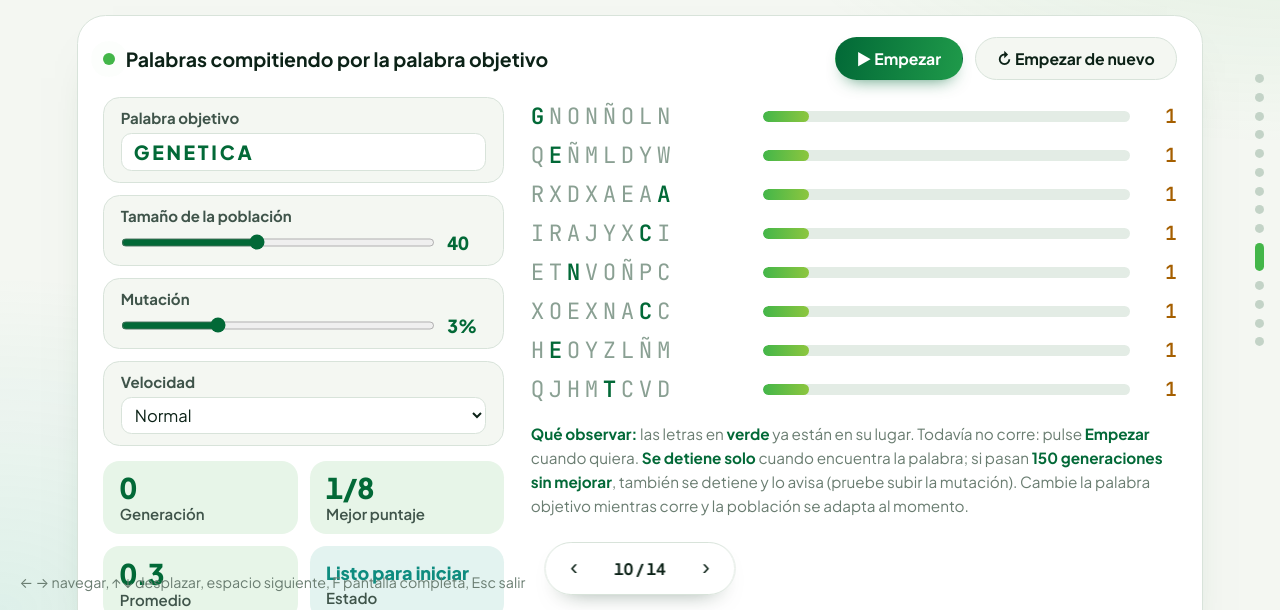
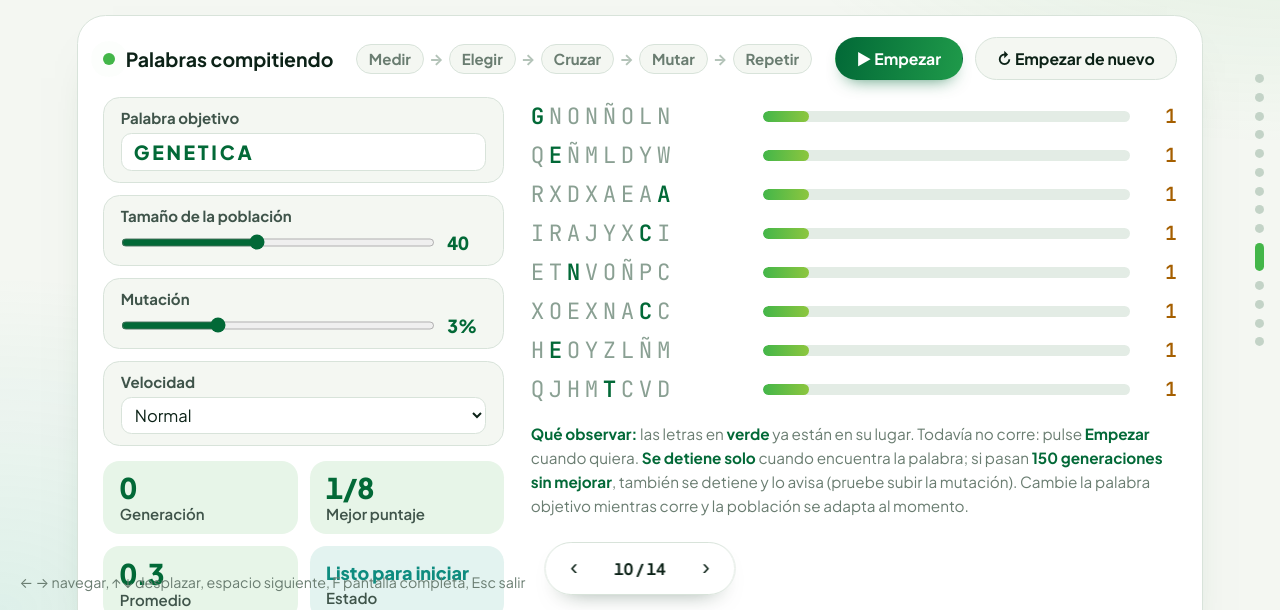
Before and after one commit to JPablo0505/Optimizacion_Algoritmos_Geneticos, a plain HTML site: page index.html in a window 1280 px wide. Both pictures are taken after a click on the button 1259 px from the left and 456 px from the top of the page. Shown: the part 190-800 px from the top of the page. Drawn offline with Linux system fonts and the light colour scheme.

Commit message:
Componente del ciclo (Medir → Elegir → Cruzar → Mutar → Repetir) en las dos demos
Agrega js/ciclo.js, reutilizable, con modos quieto/continuo/paso y las
variables CSS del lenguaje visual común (verde, azul, naranja, morado, gris).

Co-Authored-By: Claude Opus 5.5 <noreply@anthropic.com>

```diff
--- a/css/estilos.css
+++ b/css/estilos.css
@@ -26,6 +26,16 @@
   --g-bg:#e7f5e8;
   --t-bg:#e3f3f0;
   --o-bg:#fff2dc;
+
+  /* lenguaje visual de las demos: el mismo color significa lo mismo en las dos */
+  --c-ok:#026937;      /* verde UdeA: correcto / mejor solución */
+  --c-p1:#1f63d6;      /* azul: viene del padre 1 */
+  --c-p2:#e8700c;      /* naranja: viene del padre 2 */
+  --c-mut:#8b3fe0;     /* morado: mutación */
+  --c-pob:#a3b2a8;     /* gris tenue: el resto de la población */
+  --c-p1-bg:#e4edfc;
+  --c-p2-bg:#fdeedd;
+  --c-mut-bg:#f1e8fc;
 
   --ease:cubic-bezier(.22,.8,.24,1);
   --font:"Plus Jakarta Sans","Segoe UI",system-ui,-apple-system,Roboto,Helvetica,Arial,sans-serif;
@@ -373,6 +383,30 @@ canvas{
 .bar i{display:block;height:100%;background:linear-gradient(90deg,var(--green),var(--lime));border-radius:1rem;transition:width .35s var(--ease)}
 .srow .f{color:var(--amber);font-weight:800;text-align:right;font-size:1.3rem}
 
+/* ---------- panel del ciclo (js/ciclo.js) ---------- */
+.ciclo{display:flex;flex-direction:column;align-items:center;gap:.35rem;min-width:0}
+.ciclo-chips{display:flex;align-items:center;gap:.35rem;flex-wrap:wrap;justify-content:center}
+.ciclo .chip{
+  font-size:1rem;font-weight:700;line-height:1;padding:.42rem .8rem;border-radius:999px;
+  border:1px solid var(--line);background:var(--paper);color:var(--soft);
+  transition:background .3s,color .3s,border-color .3s,box-shadow .3s;
+}
+.ciclo-flecha{color:#b3c3b8;font-weight:800;font-size:1rem}
+.ciclo .chip.on{background:var(--c-ok);border-color:var(--c-ok);color:#fff;box-shadow:0 .5rem 1rem -.6rem rgba(2,105,55,.8)}
+.ciclo .chip-cruzar.on{background:linear-gradient(90deg,var(--c-p1) 50%,var(--c-p2) 50%);border-color:transparent}
+.ciclo .chip-mutar.on{background:var(--c-mut);border-color:var(--c-mut)}
+.ciclo-frase{font-size:1rem;color:var(--ink);font-weight:600;text-align:center;line-height:1.35;max-width:46ch}
+.ciclo-frase:empty{display:none}
+/* modo continuo: una onda suave y estable recorre las etapas */
+.ciclo.continuo .chip{animation:ciclo-onda 3s ease-in-out infinite;animation-delay:calc(var(--k,0) * .6s)}
+@keyframes ciclo-onda{
+  0%,24%,100%{background:var(--paper);color:var(--soft);border-color:var(--line)}
+  7%,17%{background:var(--g-bg);color:var(--green-d);border-color:var(--green)}
+}
+@media (prefers-reduced-motion:reduce){
+  .ciclo.continuo .chip{animation:none;background:var(--g-bg);color:var(--green-d)}
+}
+
 /* =========================================================
    NAVEGACIÓN: barra inferior, puntos laterales, atajos
    ========================================================= */
--- a/index.html
+++ b/index.html
@@ -266,7 +266,8 @@
   </div>
   <div class="demo">
     <div class="demo-head">
-      <div class="demo-title"><span class="dotlive"></span> Palabras compitiendo por la palabra objetivo</div>
+      <div class="demo-title"><span class="dotlive"></span> Palabras compitiendo</div>
+      <div class="ciclo-slot" id="obj-ciclo"></div>
       <div class="ctrls">
         <button class="btn primary" id="obj-play">▶ Empezar</button>
         <button class="btn" id="obj-reset">↻ Empezar de nuevo</button>
@@ -330,7 +331,8 @@
   </div>
   <div class="demo">
     <div class="demo-head">
-      <div class="demo-title"><span class="dotlive"></span> Ruta ganadora: el mejor camino hasta ahora</div>
+      <div class="demo-title"><span class="dotlive"></span> Rutas compitiendo</div>
+      <div class="ciclo-slot" id="via-ciclo"></div>
       <div class="ctrls">
         <button class="btn primary" id="via-play">▶ Empezar</button>
         <button class="btn" id="via-reset">↻ Barrios nuevos</button>
@@ -516,6 +518,7 @@ mejor_ruta, mejor_d = <span class="k">None</span>, <span class="k">None</span>
 </nav>
 <script src="js/navegacion.js"></script>
 <script src="js/animaciones.js"></script>
+<script src="js/ciclo.js"></script>
 <script src="js/ejemplo-palabra.js"></script>
 <script src="js/ejemplo-viajero.js"></script>
 </body>
--- /dev/null
+++ b/js/ciclo.js
@@ -0,0 +1,92 @@
+/* =========================================================
+   ciclo.js — panel del ciclo de un algoritmo genético.
+   Una fila de 5 etapas: Medir → Elegir → Cruzar → Mutar → Repetir
+   que conecta las demos con la diapositiva 4 ("El proceso").
+
+   Uso:
+     var ciclo = Ciclo.crear(contenedor);
+     ciclo.modo("quieto")    → todas las etapas apagadas
+     ciclo.modo("continuo")  → una onda suave y estable recorre las
+                               etapas: "el ciclo está corriendo".
+                               No se sincroniza con cada generación
+                               a propósito: a 9 generaciones por
+                               segundo eso sería un parpadeo molesto.
+     ciclo.modo("paso")      → nada se mueve solo; cada etapa se
+                               ilumina cuando el código la ejecuta:
+     ciclo.marcar("cruzar", "El hijo toma el comienzo de un padre…")
+   ========================================================= */
+(function () {
+  "use strict";
+
+  var ETAPAS = [
+    { id: "medir", txt: "Medir" },
+    { id: "elegir", txt: "Elegir" },
+    { id: "cruzar", txt: "Cruzar" },
+    { id: "mutar", txt: "Mutar" },
+    { id: "repetir", txt: "Repetir" }
+  ];
+
+  function crear(cont) {
+    var raiz = document.createElement("div");
+    raiz.className = "ciclo";
+    raiz.setAttribute("aria-label", "Etapas del algoritmo genético");
+
+    var fila = document.createElement("div");
+    fila.className = "ciclo-chips";
+    var chips = {};
+    ETAPAS.forEach(function (e, k) {
+      if (k > 0) {
+        var f = document.createElement("span");
+        f.className = "ciclo-flecha";
+        f.textContent = "→";
+        f.setAttribute("aria-hidden", "true");
+        fila.appendChild(f);
+      }
+      var c = document.createElement("span");
+      c.className = "chip chip-" + e.id;
+      c.textContent = e.txt;
+      c.style.setProperty("--k", k);
+      fila.appendChild(c);
+      chips[e.id] = c;
+    });
+
+    var frase = document.createElement("p");
+    frase.className = "ciclo-frase";
+    frase.setAttribute("aria-live", "polite");
+
+    raiz.appendChild(fila);
+    raiz.appendChild(frase);
+    cont.appendChild(raiz);
+
+    var modoActual = "";
+
+    function apagar() {
+      for (var id in chips) chips[id].classList.remove("on");
+    }
+
+    var api = {
+      /* "quieto" | "continuo" | "paso" */
+      modo: function (m) {
+        if (m === modoActual) return api;
+        modoActual = m;
+        raiz.classList.toggle("continuo", m === "continuo");
+        raiz.classList.toggle("paso", m === "paso");
+        apagar();
+        if (m !== "paso") frase.textContent = "";
+        return api;
+      },
+      /* ilumina una sola etapa (o ninguna con null) y muestra su frase */
+      marcar: function (etapa, texto) {
+        apagar();
+        if (etapa && chips[etapa]) chips[etapa].classList.add("on");
+        if (texto !== undefined) frase.textContent = texto;
+        return api;
+      },
+      frase: function (texto) { frase.textContent = texto || ""; return api; }
+    };
+    api.modo("quieto");
+    return api;
+  }
+
+  window.Ciclo = { crear: crear };
+})();
--- a/js/ejemplo-palabra.js
+++ b/js/ejemplo-palabra.js
@@ -42,6 +42,7 @@
   var elMejor = document.getElementById("obj-mejor");
   var elProm = document.getElementById("obj-prom");
   var elEstado = document.getElementById("obj-estado");
+  var ciclo = window.Ciclo.crear(document.getElementById("obj-ciclo"));
   var elFilas = document.getElementById("obj-filas");
 
   /* ---------- utilidades ---------- */
@@ -137,6 +138,7 @@
   }
 
   function actualizarEstado() {
+    ciclo.modo(corriendo() ? "continuo" : "quieto");   // panel del ciclo: ¿está girando?
     elPlay.textContent = textoBoton();
     elPlay.disabled = ganado;
     elEstado.textContent = textoEstado();
--- a/js/ejemplo-viajero.js
+++ b/js/ejemplo-viajero.js
@@ -58,6 +58,7 @@
   var elInicial = document.getElementById("via-inicial");
   var elMejora = document.getElementById("via-mejora");
   var elEstado = document.getElementById("via-estado");
+  var ciclo = window.Ciclo.crear(document.getElementById("via-ciclo"));
 
   /* ---------- canvas con nitidez (retina) ---------- */
   function prepararCanvas(c, w, h) {
@@ -233,6 +234,7 @@
   }
 
   function actualizarEstado() {
+    ciclo.modo(corriendo() ? "continuo" : "quieto");   // panel del ciclo: ¿está girando?
     elPlay.textContent = textoBoton();
     elEstado.textContent = textoEstado();
   }
```
